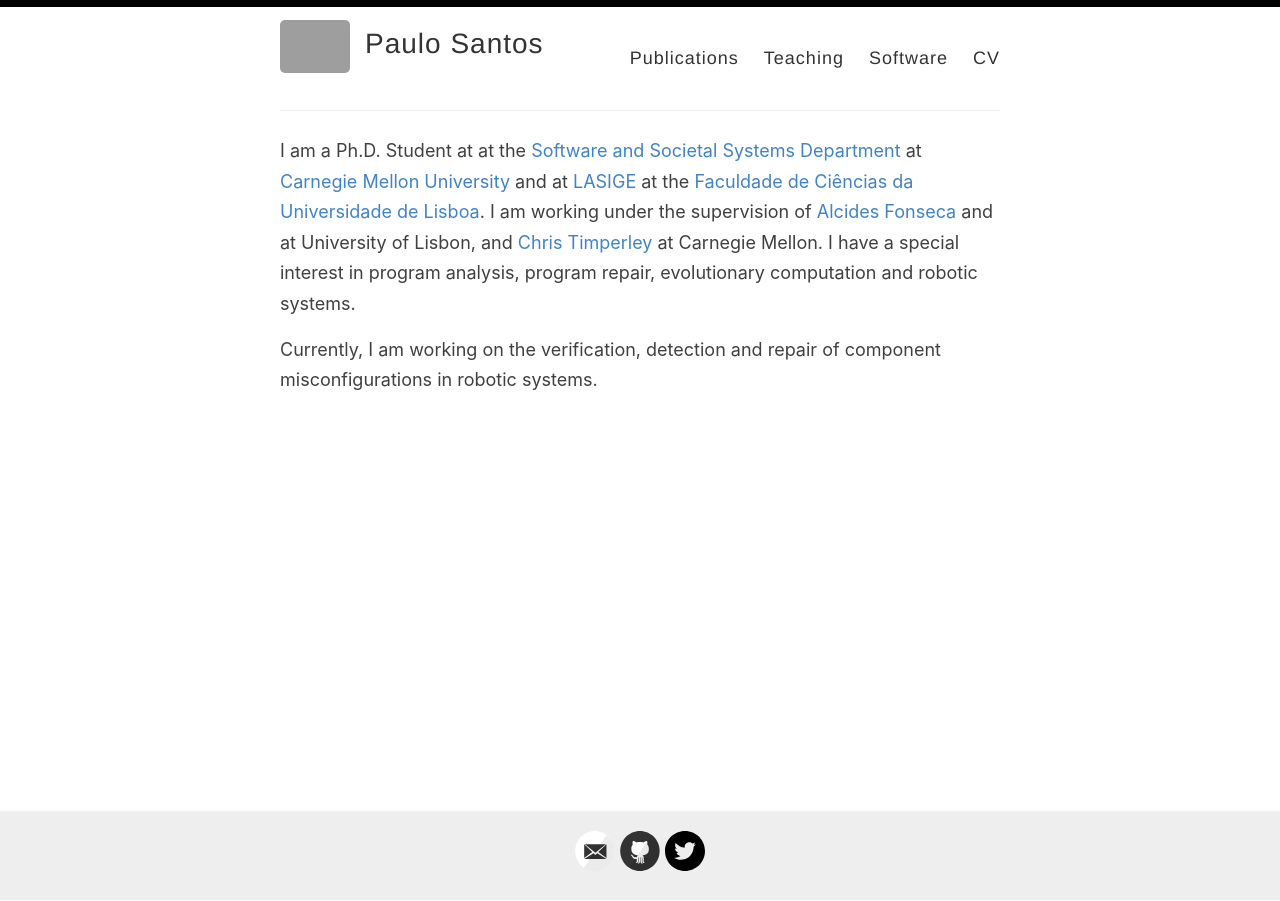
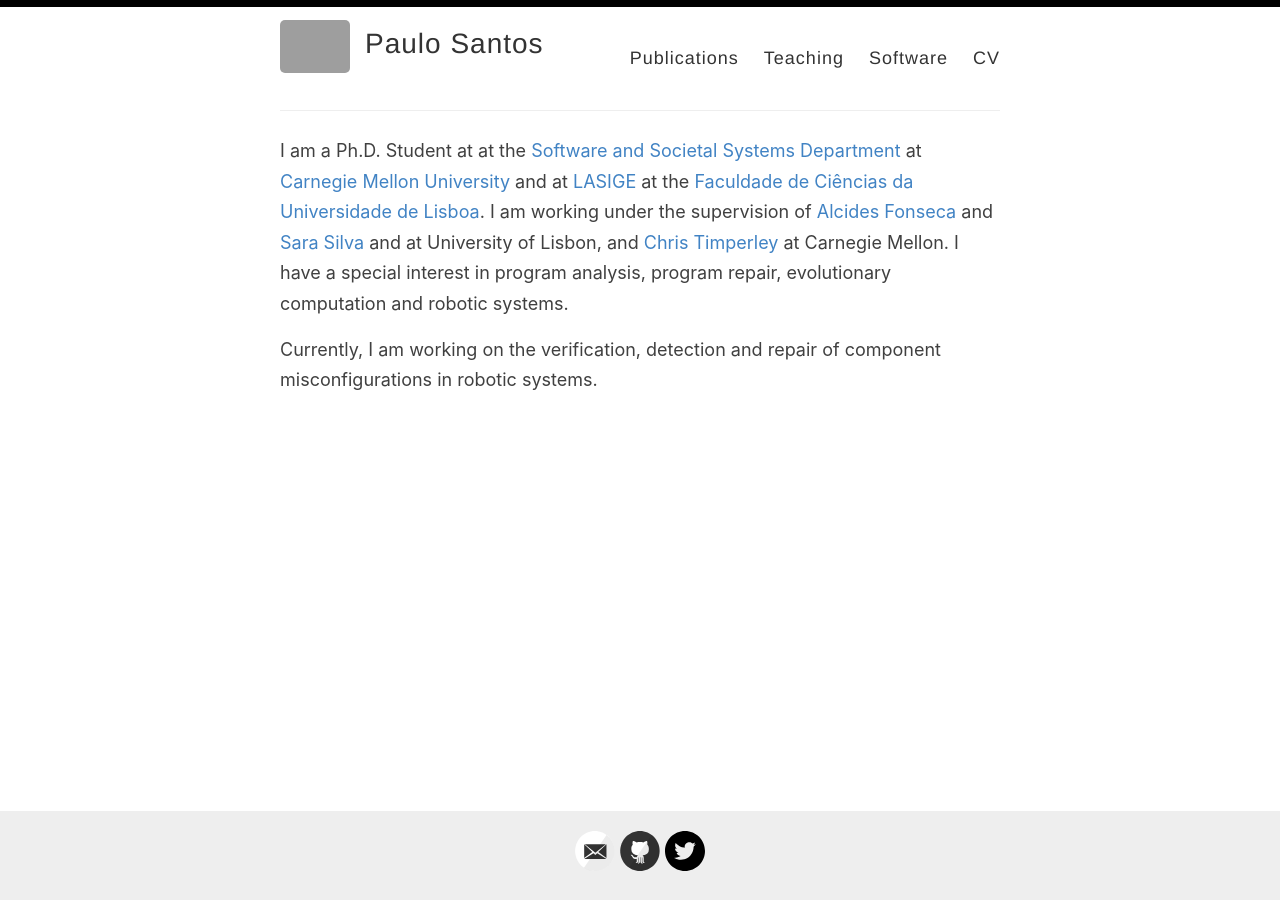
Before and after one commit to pcanelas/pcanelas.github.io, a Jekyll site: the page built from index.html, in a window 1280 px wide. Built offline with Jekyll 4.4.1, drawn with Linux system fonts in a browser that asks for light colours; the list of posts is cut into pages by our own code; grey boxes are pictures that could not be loaded.

Commit message:
Added information

```diff
--- a/index.html
+++ b/index.html
@@ -19,7 +19,7 @@
       <a href="{{ site.baseurl }}{{ post.url }}" class="read-more">Read More</a>
     </article>
   {% endfor %}
-  <p class="has-line-data" data-line-start="0" data-line-end="1">I am a Ph.D. Student at at the <a href="https://s3d.cmu.edu">Software and Societal Systems Department</a> at <a href="https://www.cmu.edu/">Carnegie Mellon University</a> and at <a href="https://www.lasige.pt/">LASIGE</a> at the <a href="https://ciencias.ulisboa.pt/">Faculdade de Ciências da Universidade de Lisboa</a>. I am working under the supervision of <a href="https://wiki.alcidesfonseca.com/">Alcides Fonseca</a> and at University of Lisbon, and <a href="http://www.christimperley.co.uk/">Chris Timperley</a> at Carnegie Mellon. I have a special interest in program analysis, program repair, evolutionary computation and robotic systems.</p>
+  <p class="has-line-data" data-line-start="0" data-line-end="1">I am a Ph.D. Student at at the <a href="https://s3d.cmu.edu">Software and Societal Systems Department</a> at <a href="https://www.cmu.edu/">Carnegie Mellon University</a> and at <a href="https://www.lasige.pt/">LASIGE</a> at the <a href="https://ciencias.ulisboa.pt/">Faculdade de Ciências da Universidade de Lisboa</a>. I am working under the supervision of <a href="https://wiki.alcidesfonseca.com/">Alcides Fonseca</a> and <a href="https://gplab.sourceforge.net/sara/">Sara Silva</a> and at University of Lisbon, and <a href="http://www.christimperley.co.uk/">Chris Timperley</a> at Carnegie Mellon. I have a special interest in program analysis, program repair, evolutionary computation and robotic systems.</p>
   <p class="has-line-data" data-line-start="2" data-line-end="3">Currently, I am working on the verification, detection and repair of component misconfigurations in robotic systems.</p>
     <!-- pagination -->
   {% if paginator.total_pages > 1 %}
```
